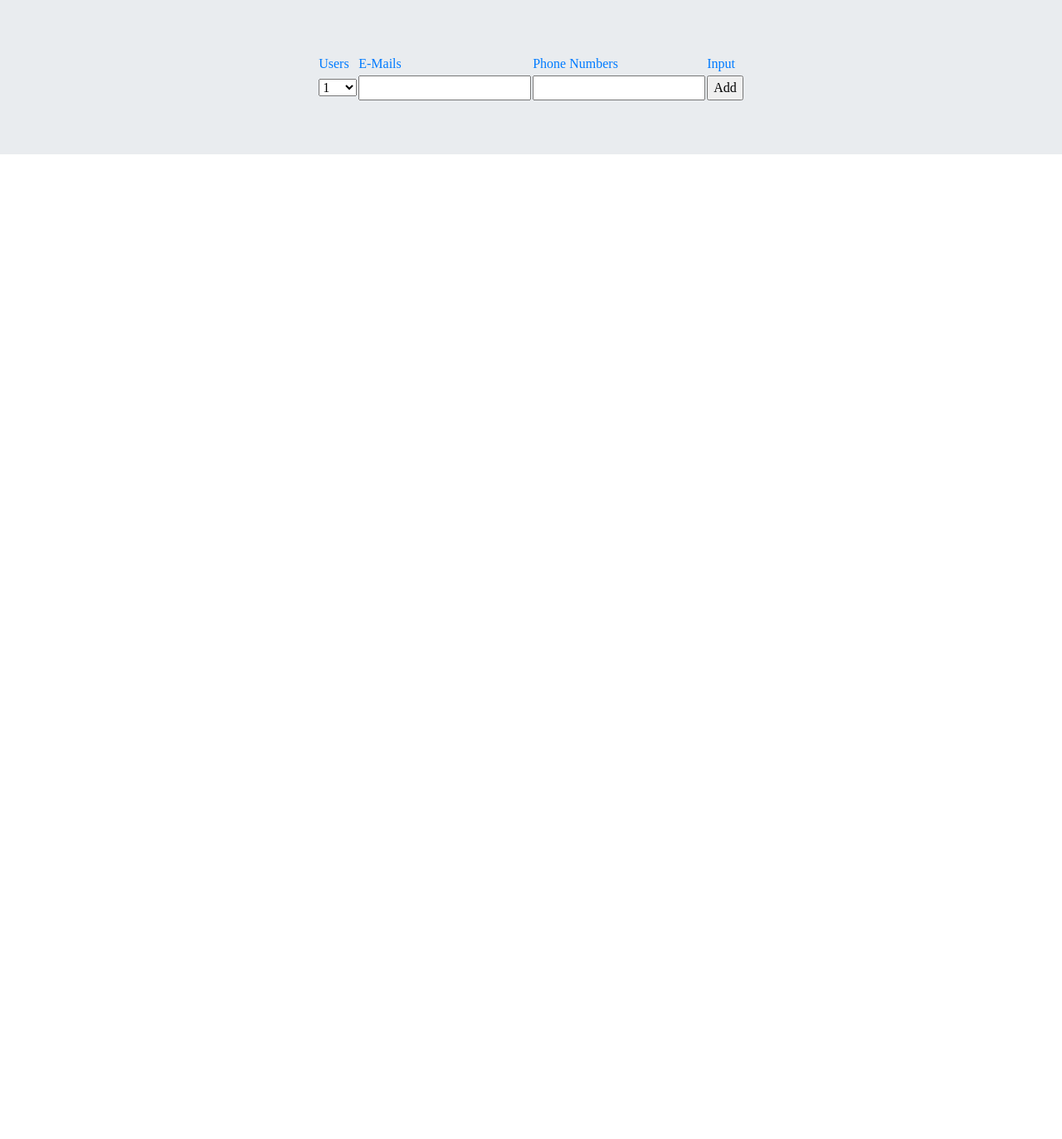
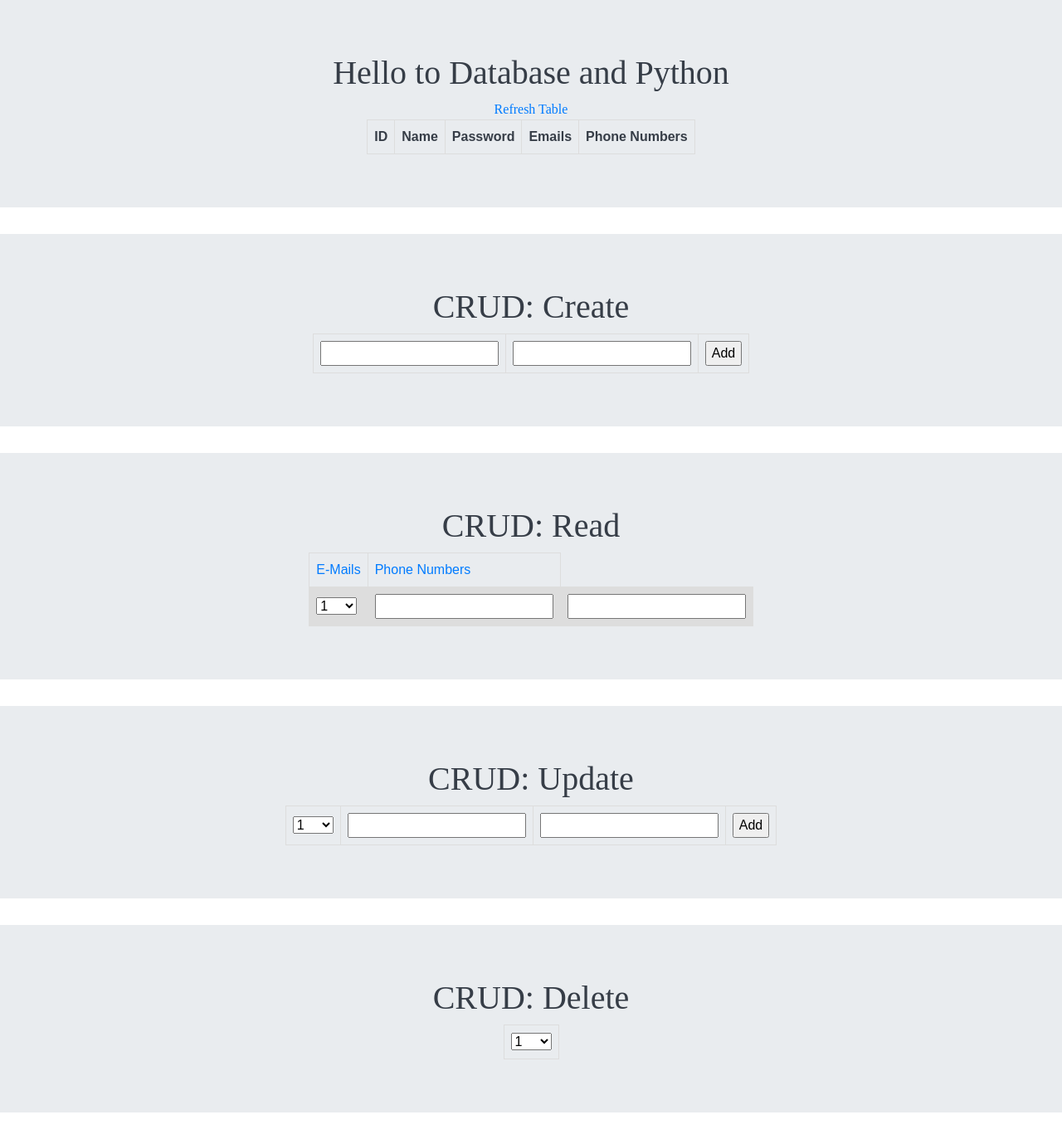
Before and after one commit to nighthawkcoders/flask-idea-homesite, a Flask app: page /python/input/ in a window 1280 px wide. Shown: the part 79-1452 px from the top of the page at 83% size. Before the commit the page ends 265 px from the top, so only its background shows below. Run offline with Flask 2, Linux system fonts and the light colour scheme; lists and menus that the app fills with data are empty; some libraries are stand-ins or nearby versions; some web fonts are replaced.

Commit message:
Load table and layout CRUD objectives.

```diff
--- a/templates/homesite/PaulN.html
+++ b/templates/homesite/PaulN.html
@@ -2,14 +2,127 @@
 
 {% extends "homesite/base.html" %}
 {% block content %}
+    <style>
+        table {
+            font-family: arial, sans-serif;
+            border-collapse: collapse;
+            margin-left: auto;
+            margin-right: auto;
+        }
+
+        td, th {
+            border: 1px solid #dddddd;
+            text-align: left;
+            padding: 8px;
+        }
+
+        tr:nth-child(even) {
+            background-color: #dddddd;
+        }
+    </style>
     <div class="jumbotron jumbotron-fluid" style="height: 50%; ">
+        <div class="row justify-content-center">
+            <div class="col-10" style="text-align: center;">
+                <h1>Hello to Database and Python</h1>
+            </div>
+        </div>
+        <div class="row courses-buttons justify-content-center">
+            <a href=/python/table_load>Refresh Table</a>
+        </div>
+
+        <!-- Table block is dependent on table variable and dictionary setup -->
+        <table>
+            <tr>
+                <th>ID</th>
+                <th>Name</th>
+                <th>Password</th>
+                <th>Emails</th>
+                <th>Phone Numbers</th>
+            </tr>
+            <!-- Loop through rows in table -->
+            {% for row in table %}
+                <!-- build elements in table -->
+                <tr>
+                    <th>{{ row['id'] }}</th>
+                    <th>{{ row['name'] }}</th>
+                    <th>{{ row['password'] }}</th>
+                    <th>{{ row['emails'] }}</th>
+                    <th>{{ row['phone_numbers'] }}</th>
+                </tr>
+            {% endfor %}
+        </table>
+
+
+    </div>
+
+    <div class="jumbotron jumbotron-fluid" style="height: 50%; ">
+
+        <div class="row justify-content-center">
+            <div class="col-10" style="text-align: center;">
+                <h1>CRUD: Create</h1>
+            </div>
+        </div>
 
         <div class="row courses-buttons justify-content-center">
 
             <form method="POST" ID="myForm" action="/python/input/" >
                 <table id="links">
-            <tr><td><a href="/python/users/">Users</a></td><td><a href="/python/emails/">E-Mails</a></td><td><a href="/python/phones/">Phone Numbers</a></td>
-                <td><a href="/python/input/">Input</a></td></tr>
+                    </select></td>
+                        <td><input type="text" name="email"></td>
+                        <td><input type="text" name="phone_number"></td>
+                        <td><input type="submit" value="Add"></td>
+                    </tr>
+                </table>
+            </form>
+
+        </div>
+    </div>
+
+    <div class="jumbotron jumbotron-fluid" style="height: 50%; ">
+
+        <div class="row justify-content-center">
+            <div class="col-10" style="text-align: center;">
+                <h1>CRUD: Read</h1>
+            </div>
+        </div>
+
+        <div class="row courses-buttons justify-content-center">
+
+            <form method="POST" ID="myForm" action="/python/input/" >
+                <table id="links">
+                    <tr>
+                        <td><a href="/python/emails/">E-Mails</a></td>
+                        <td><a href="/python/phones/">Phone Numbers</a></td>
+                    </tr>
+                    <tr><td><select name="ID">
+                        <optgroup label="userid">
+                            <option label="1">1</option>
+                            <option label="2">2</option>
+                            <option label="3">3</option>
+                            <option label="4">4</option>
+                        </optgroup>
+                    </select></td>
+                        <td><input type="text" name="email"></td>
+                        <td><input type="text" name="phone_number"></td>
+                    </tr>
+                </table>
+            </form>
+
+        </div>
+    </div>
+
+    <div class="jumbotron jumbotron-fluid" style="height: 50%; ">
+
+        <div class="row justify-content-center">
+            <div class="col-10" style="text-align: center;">
+                <h1>CRUD: Update</h1>
+            </div>
+        </div>
+
+        <div class="row courses-buttons justify-content-center">
+
+            <form method="POST" ID="myForm" action="/python/input/" >
+                <table id="links">
                     <tr><td><select name="ID">
                         <optgroup label="userid">
                             <option label="1">1</option>
@@ -28,6 +141,30 @@
         </div>
     </div>
 
-{{ table }}
+    <div class="jumbotron jumbotron-fluid" style="height: 50%; ">
+
+        <div class="row justify-content-center">
+            <div class="col-10" style="text-align: center;">
+                <h1>CRUD: Delete</h1>
+            </div>
+        </div>
+
+        <div class="row courses-buttons justify-content-center">
+
+            <form method="POST" ID="myForm" action="/python/delete/" >
+                <table id="links">
+                    <tr><td><select name="ID">
+                        <optgroup label="userid">
+                            <option label="1">1</option>
+                            <option label="2">2</option>
+                            <option label="3">3</option>
+                            <option label="4">4</option>
+                        </optgroup>
+                </table>
+            </form>
+
+        </div>
+    </div>
+
 
 {% endblock %}
--- a/views.py
+++ b/views.py
@@ -48,12 +48,10 @@ class UserTable(Table):
     username = Col('username')
     password = Col('Password')
 
-
 # Declare your  emailtable
 class EmailTable(Table):
     UserID = Col('UserID')
     email_address = Col('email_address')
-
 
 # Declare your  phone numbers table
 class PNTable(Table):
@@ -136,15 +134,11 @@ def pythonstudy():
     return render_template("homesite/project.html", menus=menus, data=python_study())
 
 
-@app.route('/python/databases')
-def databases():
-    return render_template("homesite/PaulN.html", menus=menus)
-
 # if input url used, use the input html
 @app.route('/python/input/', methods=["GET", "POST"])
 def input_route():
     if request.form:
-        engine = create_engine('sqlite:///myDB.db', echo=True)  # relative path within project
+        engine = create_engine('sqlite:///models/myDB.db', echo=True)  # relative path within project
         Session = sessionmaker(bind=engine)
         session = Session()
         print("UserID: " + str(request.form.get("ID")))
@@ -159,15 +153,26 @@ def input_route():
 
 
 # Users Route
-@app.route('/python/users/')
-def users_route():
-    # if the form has been sent back, add the data to the database
+@app.route('/python/databases/')
+def databases():
     # fill the Users table
     users = Users.query.all()
-    table = UserTable(users)
+    records = []
     for user in users:
-        print(str(user.UserID) + ' ' + user.username + ' ' + user.password)
-    return render_template("homesite/PaulN.html" , table=table, menus=menus)
+        user_dict = {'id': user.UserID, 'name': user.username, 'password': user.password}
+        # associate emails with user
+        emails = Emails.query.all()
+        for email in emails:
+            if user_dict['id'] == email.UserID:
+                user_dict['emails'] = email.email_address
+        # associate phone numbers with user
+        phone_numbers = PhoneNumbers.query.all()
+        for pn in phone_numbers:
+            if user_dict['id'] == pn.UserID:
+                user_dict['phone_numbers'] = pn.phone_number
+        # add record to list
+        records.append(user_dict)
+    return render_template("homesite/PaulN.html" , table=records, menus=menus)
 
 
 # if email url, show the email table
```
Also changed, not shown: models/python.py (+2 -7 lines), models/myDB.db (renamed from myDB.db). Lines whose indentation alone changed are shown as unchanged.
